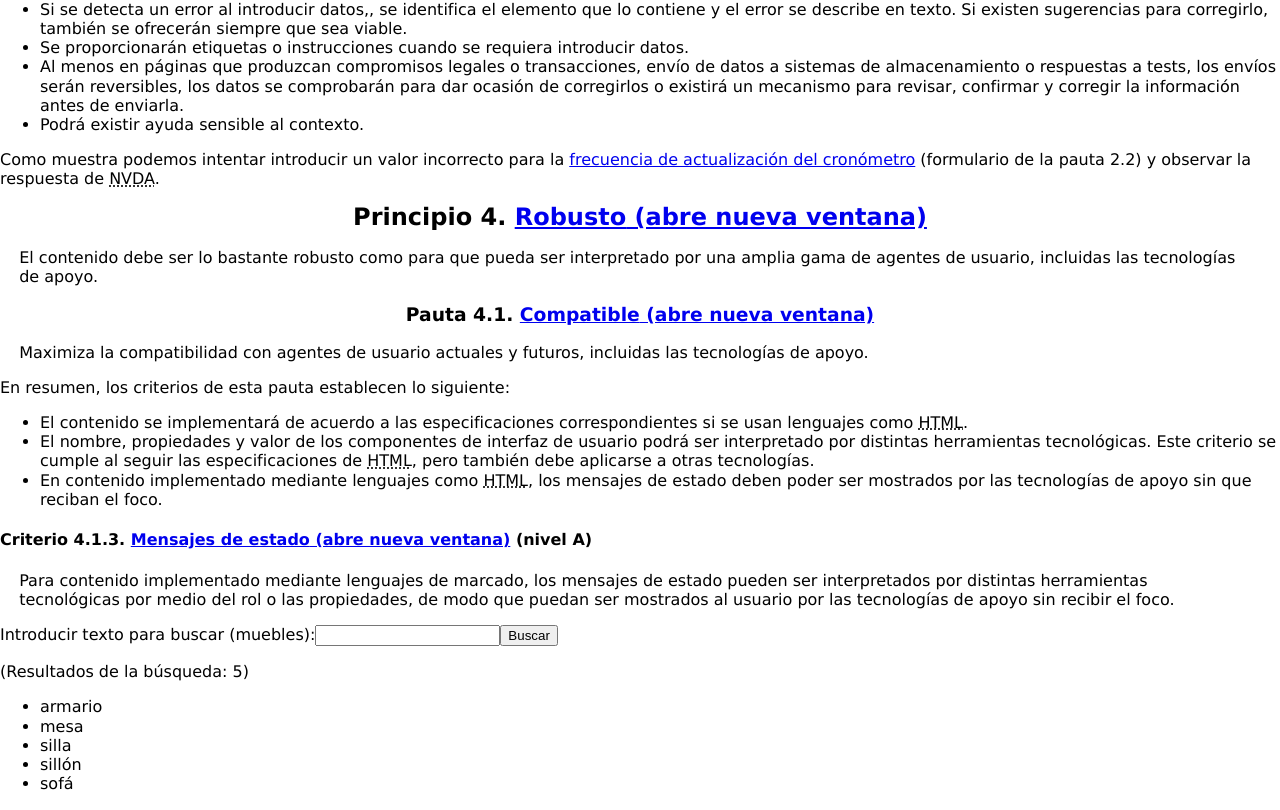
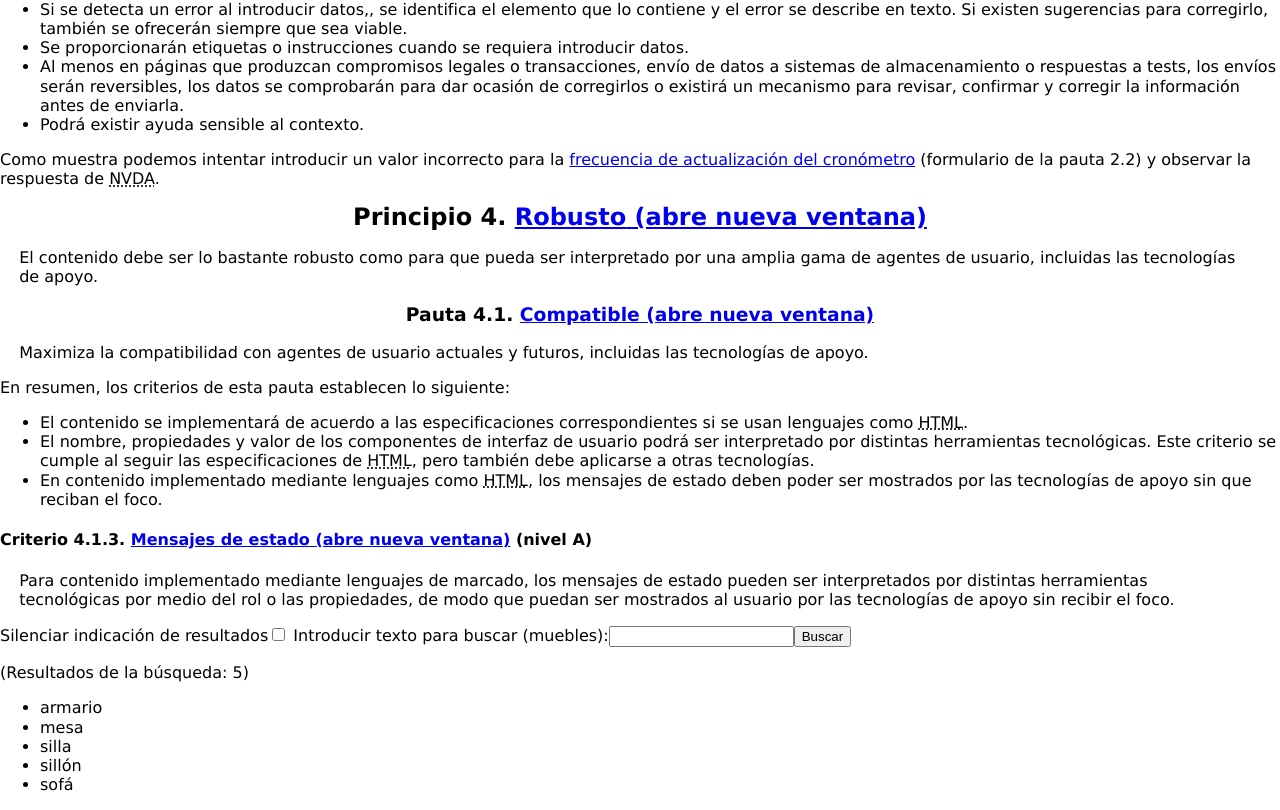
Before and after one commit to nvdaes/weba11y, a React (Create React App) app: page / in a window 1280 px wide. Shown: the part 7288-8098 px from the top of the page. Built offline with nearby package versions, Linux system fonts and the light colour scheme.

Commit message:
Add checkbox to mute results indication in StatusMessages

```diff
--- a/src/components/complex/statusMessages.js
+++ b/src/components/complex/statusMessages.js
@@ -1,5 +1,6 @@
 import { useState } from 'react';
 import ExternalLink from '../single/externalLink';
+import Checkbox from '../single/checkbox';
 
 const data = [
 	{id: 1, name: "armario"},
@@ -10,7 +11,7 @@ const data = [
 ]
 
 const List= (props) => {
-	const {submitText} = props;
+	const {submitText, reportResults} = props;
 	const filtered = data.filter((element) => {
 		if (!submitText) {
 			return element;
@@ -20,7 +21,7 @@ const List= (props) => {
 
 	return (
 		<>
-		<p role="status" aria-atomic="true">(Resultados de la búsqueda: {filtered.length})</p>
+		<p role={reportResults} aria-atomic="true">(Resultados de la búsqueda: {filtered.length})</p>
 		<ul>
 		{filtered.map((item) => (
 		<li key={item.id}>{item.name}</li>
@@ -33,6 +34,14 @@ const List= (props) => {
 const StatusMessages = () => {
 	const [searchText, setSearchText] = useState("");
 const [submitText, setSubmitText] = useState("");
+const [reportResults, setReportResults] = useState("status");
+	const handleCheckboxChange = (e) => {
+		if (e.target.checked) {
+			setReportResults("presentation");
+		} else {
+			setReportResults("status");
+		}
+	}
 	const handleChange = (e) => {
 		setSearchText(e.target.value);
 	}
@@ -47,12 +56,12 @@ const [submitText, setSubmitText] = useState("");
 		<p>Para contenido implementado mediante lenguajes de marcado, los mensajes de estado pueden ser interpretados por distintas herramientas tecnológicas por medio del rol o las propiedades, de modo que puedan ser mostrados al usuario por las tecnologías de apoyo sin recibir el foco.</p>
 		</blockquote>
 		<form onSubmit={handleSubmit}>
-		<label>Introducir texto para buscar (muebles):
+		<Checkbox label="Silenciar indicación de resultados" onChange={handleCheckboxChange} />		<label>Introducir texto para buscar (muebles):
 		<input type="search" role="search" id="search" onChange={handleChange} />
 		</label>
 		<input type="submit" value="Buscar" />
 		</form>
-		<List submitText={submitText}/>
+		<List submitText={submitText} reportResults={reportResults} />
 		</>
 	)
 }
```
